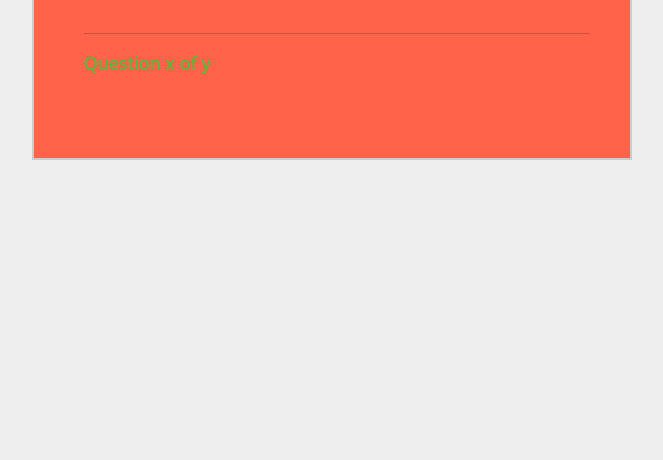
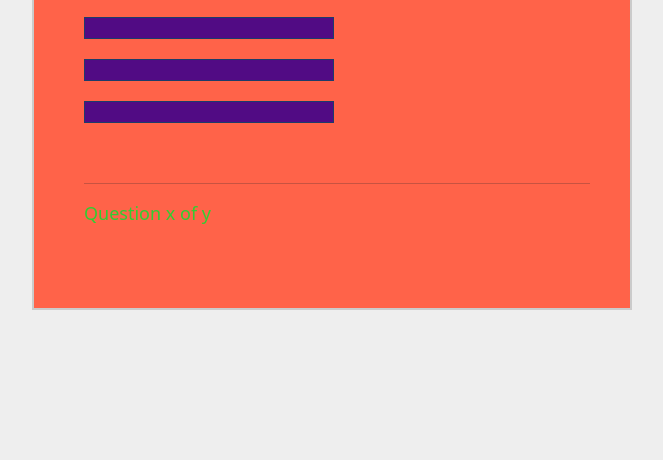
Before and after one commit to KavyaRayidi/Quiz-website, a plain HTML site: page index.html in a window 1280 px wide. Shown: the part 340-800 px from the top of the page, without its empty margins (308-971 px from the left). Drawn offline with nearby package versions, Linux system fonts and the light colour scheme.

Commit message:
updated html and css files

```diff
--- a/index.html
+++ b/index.html
@@ -7,6 +7,7 @@
 <link rel="stylesheet" type="text/css" href="prostyle.css">
 </head>
 <body>
+<div class="BOX"></div>
 <div class="d-flex">
 <div class="grid">
 <div id="quiz">
@@ -32,7 +33,7 @@
 </div>
 
 <script src="proscript.js"> </script>
-
+</div>
 </body>
 
 </html>
--- a/prostyle.css
+++ b/prostyle.css
@@ -1,7 +1,11 @@
 body {
 background-color: #eeeeee;
+display:flex;
+justify-content: center;
+align-content: center;
+align-items: center;
+
 }
-
 .grid {
 width: 600px;
 height: 500px;
@@ -9,6 +13,7 @@ margin: 0 auto;
 background-color: #ff6349;
 padding: 20px 40px 40px 50px;
 border: 2px solid #cbcbcb;
+;
 }
 
 .grid h1 {
```
